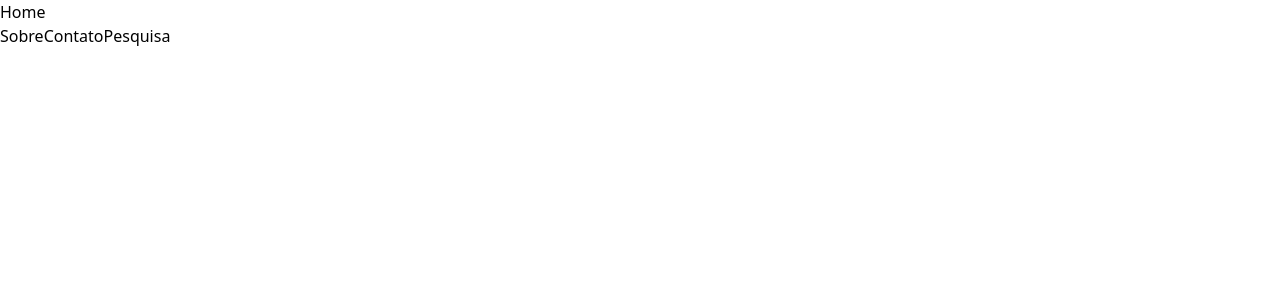
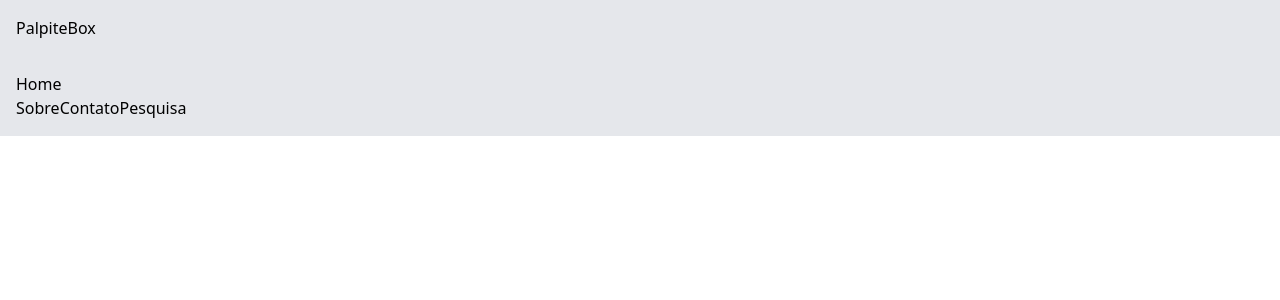
Before and after one commit to yloliveira/palpitebox, a Next.js app: page / in a window 1280 px wide. Shown: the top 300 px of the page. Built offline with nearby package versions, Linux system fonts and the light colour scheme.

Commit message:
feat: add header and css module

```diff
--- /dev/null
+++ b/components/Header/index.tsx
@@ -0,0 +1,10 @@
+import React from 'react';
+import styles from './styles.module.css';
+
+const Header = () => (
+  <div className={styles.wrapper}>
+    <p>PalpiteBox</p>
+  </div>
+);
+
+export default Header;
--- /dev/null
+++ b/components/Header/styles.module.css
@@ -0,0 +1,4 @@
+.wrapper {
+  @apply container mx-auto;
+  @apply p-4;
+}
--- a/pages/_app.tsx
+++ b/pages/_app.tsx
@@ -1,9 +1,20 @@
 import React from 'react';
 import '../styles/global.css';
 import { AppProps } from 'next/app';
+import styles from '../styles/app.module.css';
+import Header from '../components/Header';
 
 function App({ Component, pageProps }: AppProps) {
-  return <Component {...pageProps} />;
+  return (
+
+    <div className={styles.wrapper}>
+      <Header />
+      <div className={styles.content}>
+        <Component {...pageProps} />
+      </div>
+    </div>
+
+  );
 }
 
 export default App;
--- /dev/null
+++ b/styles/app.module.css
@@ -0,0 +1,7 @@
+.wrapper {
+  @apply bg-gray-200;
+}
+
+.content {
+  @apply container mx-auto p-4
+}
```
